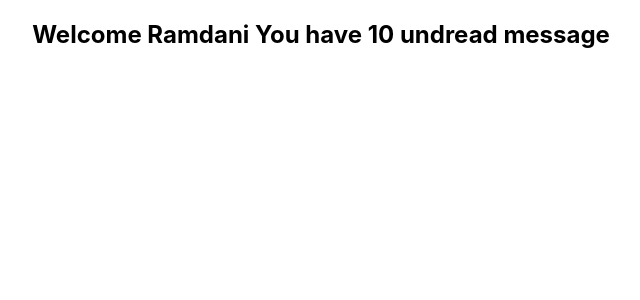
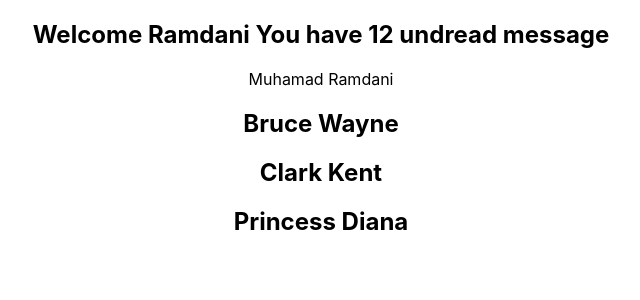
Before and after one commit to Ramdanii19/React-Typescript, a React (Create React App) app: page / in a window 1280 px wide. Shown: the top 300 px of the page, without its empty margins (319-959 px from the left). Built offline with nearby package versions, Linux system fonts and the light colour scheme.

Commit message:
Basic Props

```diff
--- a/src/App.tsx
+++ b/src/App.tsx
@@ -1,10 +1,34 @@
 import './App.css';
 import { Greet } from './components/Greet';
+import { Person } from './components/Person';
+import { PersonList } from './components/PersonList';
 
 function App() {
+  const personName = {
+    first: 'Muhamad',
+    last: 'Ramdani',
+  }
+
+  const nameList = [
+    {
+      first: 'Bruce',
+      last: 'Wayne',
+    },
+    {
+      first: 'Clark',
+      last: 'Kent',
+    },
+    {
+      first: 'Princess',
+      last: 'Diana',
+    },
+  ]
+
   return (
     <div className="App">
-      <Greet name='Ramdani' />
+      <Greet name='Ramdani' messageCount={12} isLoggedIn={true} />
+      <Person name={personName} />
+      <PersonList names={nameList} />
     </div>
   );
 }
--- a/src/components/Greet.tsx
+++ b/src/components/Greet.tsx
@@ -1,12 +1,16 @@
 type GreetProps = {
   name: String,
+  messageCount: number,
+  isLoggedIn: boolean,
 }
 
 export const Greet = (props: GreetProps) => {
-  const { name } = props;
+  const { name, messageCount, isLoggedIn } = props;
   return (
     <div className="">
-      <h2>Welcome {name} You have 10 undread message</h2>
+      <h2>
+        {isLoggedIn ? `Welcome ${name} You have ${messageCount} undread message` : `Welcome Gues`}
+      </h2>
     </div>
   )
 }
--- /dev/null
+++ b/src/components/Person.tsx
@@ -0,0 +1,13 @@
+type PersonProps = {
+  name: {
+    first: String
+    last: String
+  },
+}
+
+export const Person = (props: PersonProps) => {
+  const { name } = props;
+  return (
+    <div>{name.first} {name.last}</div>
+  )
+}
--- /dev/null
+++ b/src/components/PersonList.tsx
@@ -0,0 +1,19 @@
+type PersonListProps = {
+  names: {
+    first: String
+    last: String
+  }[]
+}
+
+export const PersonList = (props: PersonListProps) => {
+  const { names } = props;
+  return (
+    <div>
+      {names.map(name => {
+        return (
+          <h2>{name.first} {name.last}</h2>
+        )
+      })}
+    </div>
+  )
+}
```
